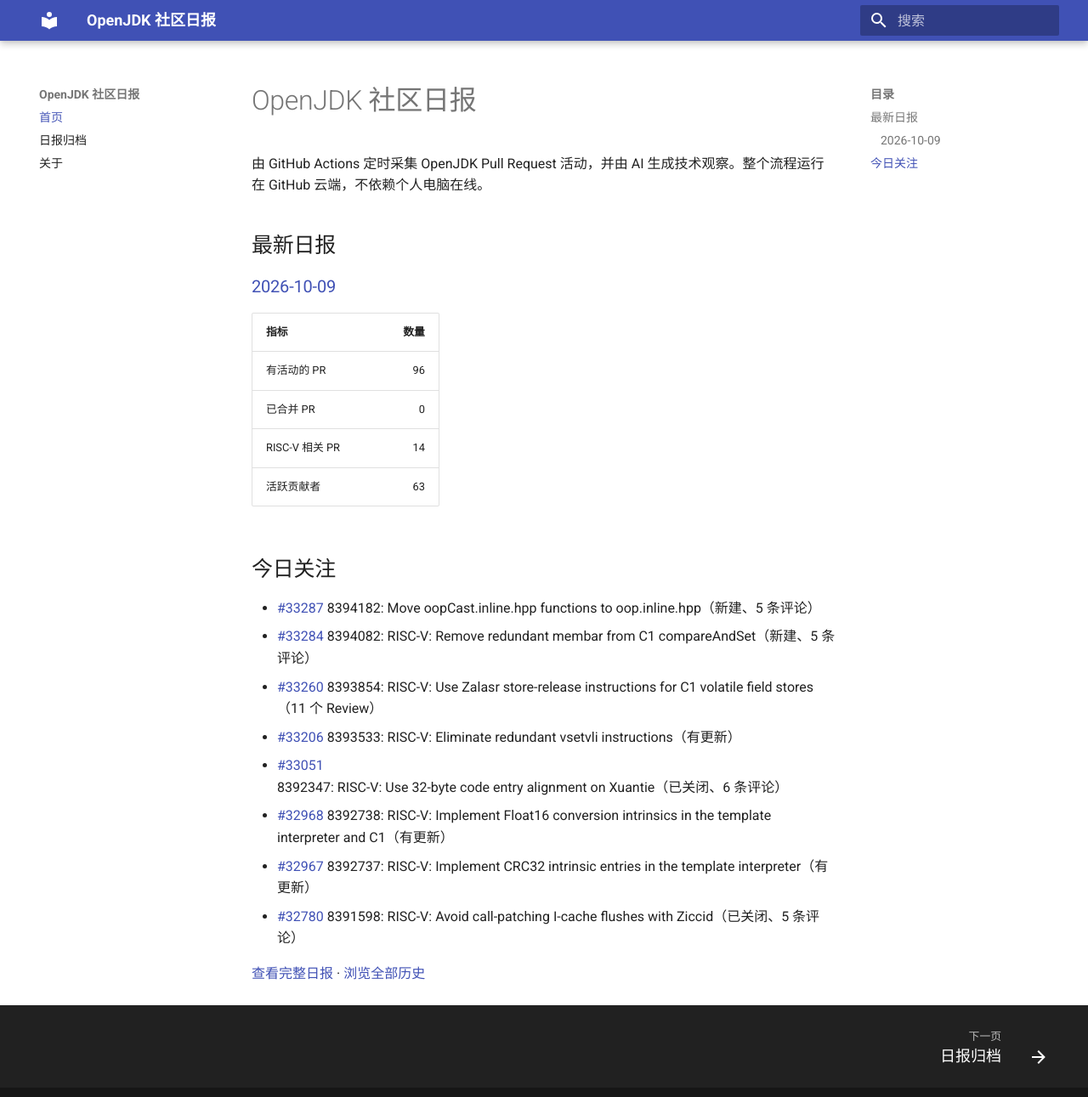
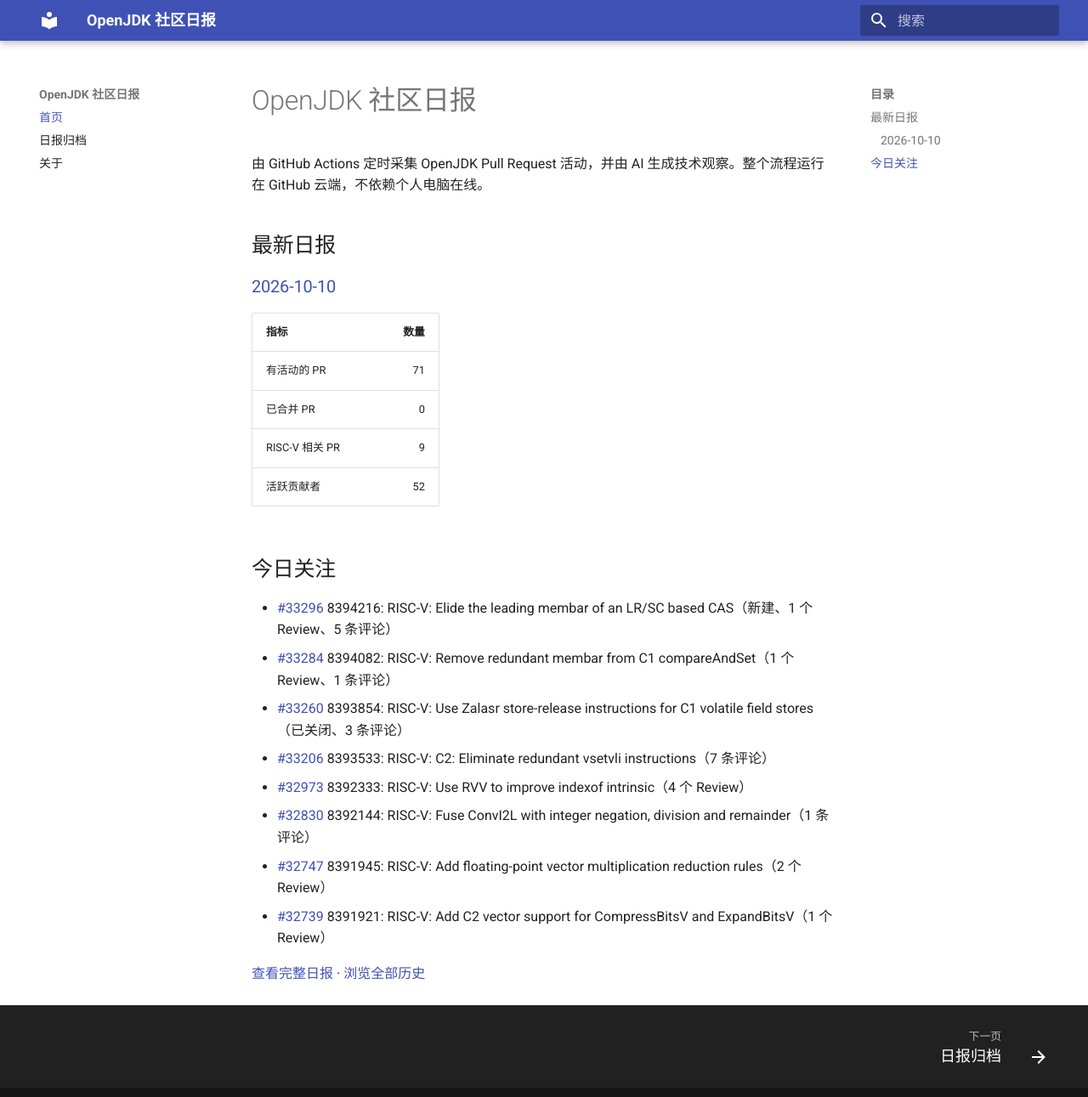
Before and after one commit to DingliZhang/openjdk-daily, an MkDocs documentation site: the page built from docs/index.md, in a window 1280 px wide and 1304 px high. Shown: the top 1291 px of the window at 85% size. Built offline with MkDocs 1.6.1 and Material for MkDocs 9.7.7, drawn with Linux system fonts in a browser that asks for light colours.

Commit message:
report: add OpenJDK daily report

```diff
--- a/docs/index.md
+++ b/docs/index.md
@@ -4,24 +4,24 @@
 
 ## 最新日报
 
-### [2026-10-09](reports/2026/2026-10-09.md)
+### [2026-10-10](reports/2026/2026-10-10.md)
 
 | 指标 | 数量 |
 |---|---:|
-| 有活动的 PR | 96 |
+| 有活动的 PR | 71 |
 | 已合并 PR | 0 |
-| RISC-V 相关 PR | 14 |
-| 活跃贡献者 | 63 |
+| RISC-V 相关 PR | 9 |
+| 活跃贡献者 | 52 |
 
 ## 今日关注
 
-- [#33287](https://github.com/openjdk/jdk/pull/33287) 8394182: Move oopCast.inline.hpp functions to oop.inline.hpp（新建、5 条评论）
-- [#33284](https://github.com/openjdk/jdk/pull/33284) 8394082: RISC-V: Remove redundant membar from C1 compareAndSet（新建、5 条评论）
-- [#33260](https://github.com/openjdk/jdk/pull/33260) 8393854: RISC-V: Use Zalasr store-release instructions for C1 volatile field stores（11 个 Review）
-- [#33206](https://github.com/openjdk/jdk/pull/33206) 8393533: RISC-V: Eliminate redundant vsetvli instructions（有更新）
-- [#33051](https://github.com/openjdk/jdk/pull/33051) 8392347: RISC-V: Use 32-byte code entry alignment on Xuantie（已关闭、6 条评论）
-- [#32968](https://github.com/openjdk/jdk/pull/32968) 8392738: RISC-V: Implement Float16 conversion intrinsics in the template interpreter and C1（有更新）
-- [#32967](https://github.com/openjdk/jdk/pull/32967) 8392737: RISC-V: Implement CRC32 intrinsic entries in the template interpreter（有更新）
-- [#32780](https://github.com/openjdk/jdk/pull/32780) 8391598: RISC-V: Avoid call-patching I-cache flushes with Ziccid（已关闭、5 条评论）
+- [#33296](https://github.com/openjdk/jdk/pull/33296) 8394216: RISC-V: Elide the leading membar of an LR/SC based CAS（新建、1 个 Review、5 条评论）
+- [#33284](https://github.com/openjdk/jdk/pull/33284) 8394082: RISC-V: Remove redundant membar from C1 compareAndSet（1 个 Review、1 条评论）
+- [#33260](https://github.com/openjdk/jdk/pull/33260) 8393854: RISC-V: Use Zalasr store-release instructions for C1 volatile field stores（已关闭、3 条评论）
+- [#33206](https://github.com/openjdk/jdk/pull/33206) 8393533: RISC-V: C2: Eliminate redundant vsetvli instructions（7 条评论）
+- [#32973](https://github.com/openjdk/jdk/pull/32973) 8392333: RISC-V: Use RVV to improve indexof intrinsic（4 个 Review）
+- [#32830](https://github.com/openjdk/jdk/pull/32830) 8392144: RISC-V: Fuse ConvI2L with integer negation, division and remainder（1 条评论）
+- [#32747](https://github.com/openjdk/jdk/pull/32747) 8391945: RISC-V: Add floating-point vector multiplication reduction rules（2 个 Review）
+- [#32739](https://github.com/openjdk/jdk/pull/32739) 8391921: RISC-V: Add C2 vector support for CompressBitsV and ExpandBitsV（1 个 Review）
 
-[查看完整日报](reports/2026/2026-10-09.md) · [浏览全部历史](reports/index.md)
+[查看完整日报](reports/2026/2026-10-10.md) · [浏览全部历史](reports/index.md)
```
Also changed, not shown: docs/reports/2026/2026-10-10.md (added, +190 -0 lines), docs/reports/index.md (+2 -1 lines), 2 other files.
